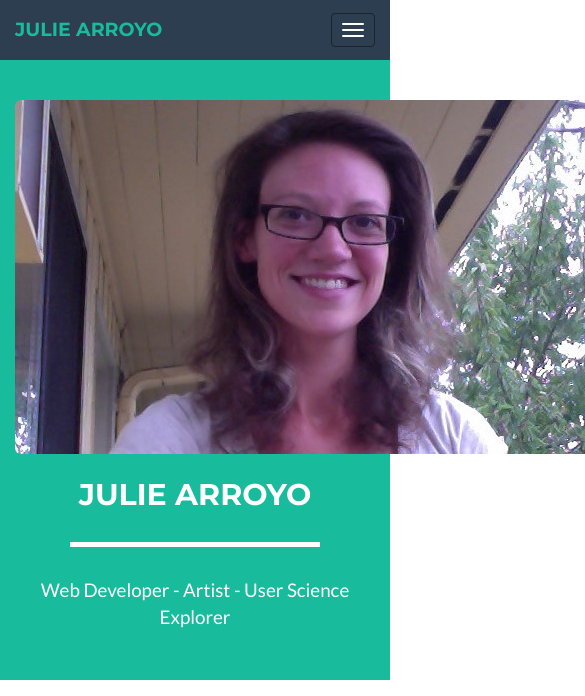
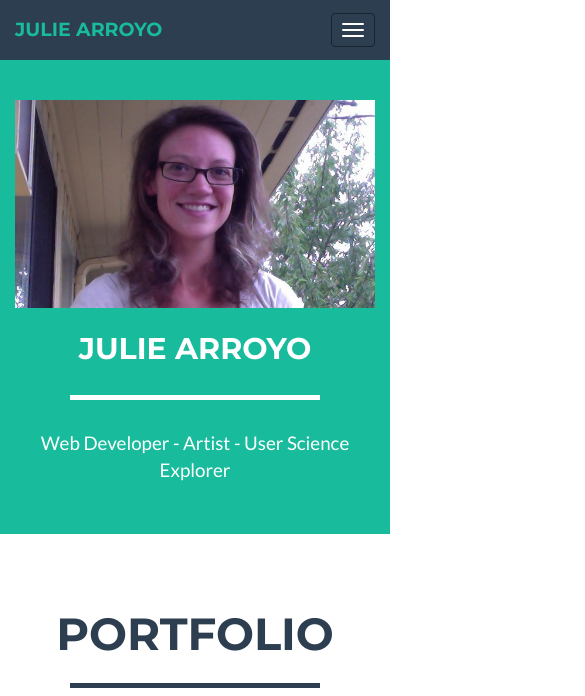
Before and after one commit to JulieArroyo/juliearroyo.github.io, a plain HTML site: page index.html in a window 390 px wide. Shown: the top 696 px of the page, 585 px wide, since content can reach past the window. Drawn offline with nearby package versions, Linux system fonts and the light colour scheme.

Commit message:
img
made profile image responsive

```diff
--- a/index.html
+++ b/index.html
@@ -74,7 +74,7 @@
         <div class="container">
             <div class="row">
                 <div class="col-lg-12">
-                    <img class="img-rounded" src="img/julieD.jpg" alt="">
+                    <img class="img-responsive" src="img/julieD.jpg" alt="">
                     <div class="intro-text">
                         <span class="name">Julie Arroyo</span>
                         <hr class="star-light">
```
